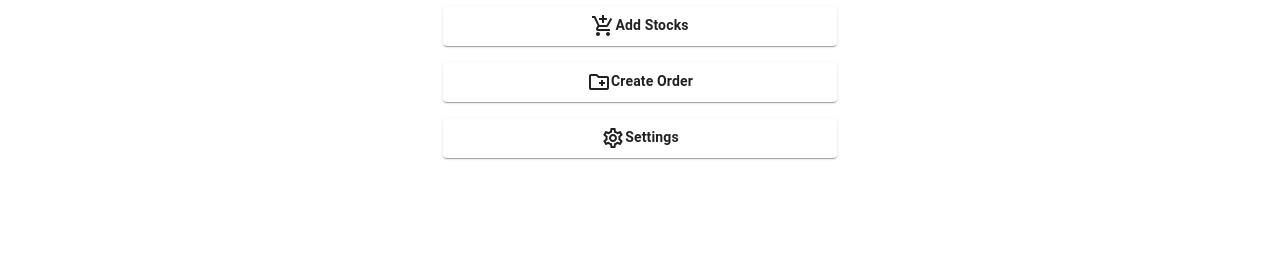
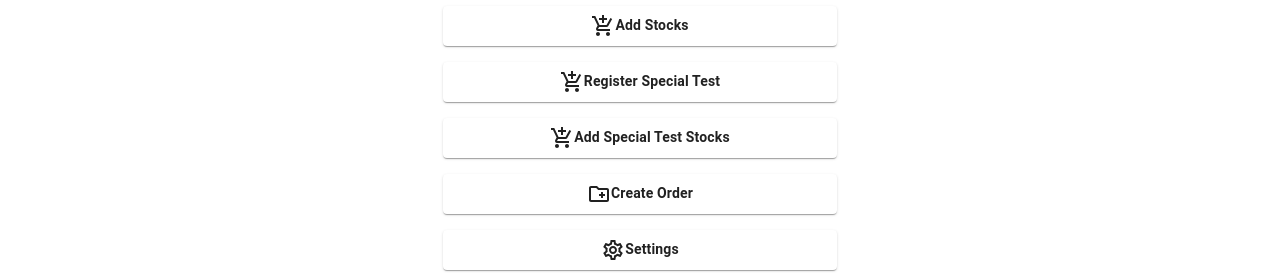
Before and after one commit to IbrahimG88/Special-tests-Inventory-Manager-v1, a Next.js app: page / in a window 1280 px wide. Shown: the part 210-483 px from the top of the page. Built offline with nearby package versions, Linux system fonts and the light colour scheme; no server answers; sample sign-in values are in the browser's storage.

Commit message:
completed the app

```diff
--- a/components/layout/mui-temporary-drawer.js
+++ b/components/layout/mui-temporary-drawer.js
@@ -25,6 +25,8 @@ import Link from "next/link";
 import { signOut } from "next-auth/react";
 import { useSession } from "next-auth/react";
 import { getSession } from "next-auth/react";
+import AppRegistrationIcon from "@mui/icons-material/AppRegistration";
+import HistoryEduIcon from "@mui/icons-material/HistoryEdu";
 
 export async function getServerSideProps(context) {
   const session = await getSession(context);
@@ -81,12 +83,12 @@ export default function TemporaryDrawer() {
             {
               name: "Inventory",
               icon: <Inventory2OutlinedIcon />,
-              href: "./mui-table-search",
+              href: "./mui-table-search-merged",
             },
             {
               name: "Notification",
               icon: <NotificationsOutlinedIcon />,
-              href: "./expiree-notifications",
+              href: "./expiree-notifications-merged",
             },
             {
               name: "Add Stocks",
@@ -94,9 +96,19 @@ export default function TemporaryDrawer() {
               href: "./stocks-to-add-3",
             },
             {
+              name: " Add Special Test Stocks",
+              icon: <HistoryEduIcon />,
+              href: "./special-stocks-to-add",
+            },
+            {
+              name: "Register Special Test",
+              icon: <AppRegistrationIcon />,
+              href: "./add-special-test",
+            },
+            {
               name: "Create Order",
               icon: <CreateNewFolderOutlinedIcon />,
-              href: "./create-order",
+              href: "./create-order-merged",
             },
           ].map((item, index) => (
             <div key={item.name}>
--- a/pages/add-special-test.js
+++ b/pages/add-special-test.js
@@ -4,8 +4,10 @@ import { fetcher } from "../lib/fetcher";
 import * as React from "react";
 import { DataGrid, GridToolbar } from "@mui/x-data-grid";
 import { v4 as uuidv4 } from "uuid";
+import { useSession, signIn } from "next-auth/react";
 
 export default function AddSpecialTest() {
+  const { data: session } = useSession();
   const [specialTestName, setSpecialTestName] = useState("");
 
   const [testsList, setTestsList] = useState([]);
@@ -85,6 +87,7 @@ export default function AddSpecialTest() {
     }
   }
 
+  if (session) {
     return (
       <form className="flex flex-col space-y-4 p-4" onSubmit={handleSubmit}>
         <label htmlFor="special-test-name" className="text-lg font-medium">
@@ -139,3 +142,16 @@ export default function AddSpecialTest() {
       </form>
     );
   }
+  //component code
+  return (
+    <div className="bg-white rounded-lg shadow-lg p-4">
+      <h2 className="text-lg font-bold mb-4">Please login to continue</h2>
+      <button
+        onClick={() => signIn()}
+        className="bg-blue-500 hover:bg-blue-700 text-white font-bold py-2 px-4 rounded"
+      >
+        Login
+      </button>
+    </div>
+  );
+}
--- a/pages/index.js
+++ b/pages/index.js
@@ -57,7 +57,7 @@ export default function Home() {
           <Grid item xs={4}>
             <Grid container direction="column" spacing={2}>
               <Grid item>
-                <Link href="/mui-table-search">
+                <Link href="/mui-table-search-merged">
                   <Item>
                     <Inventory2OutlinedIcon />
                     Inventory
@@ -66,7 +66,7 @@ export default function Home() {
               </Grid>
               <Grid item>
                 <Item>
-                  <Link href="/expiree-notifications">
+                  <Link href="/expiree-notifications-merged">
                     <NotificationsOutlinedIcon />
                     Notifications
                   </Link>
@@ -82,7 +82,23 @@ export default function Home() {
               </Grid>
               <Grid item>
                 <Item>
-                  <Link href="/create-order">
+                  <Link href="/add-special-test">
+                    <AddShoppingCartOutlinedIcon />
+                    Register Special Test
+                  </Link>
+                </Item>
+              </Grid>
+              <Grid item>
+                <Item>
+                  <Link href="/special-stocks-to-add">
+                    <AddShoppingCartOutlinedIcon />
+                    Add Special Test Stocks
+                  </Link>
+                </Item>
+              </Grid>
+              <Grid item>
+                <Item>
+                  <Link href="/create-order-merged">
                     <CreateNewFolderOutlinedIcon />
                     Create Order
                   </Link>
```
Lines whose indentation alone changed are shown as unchanged.
